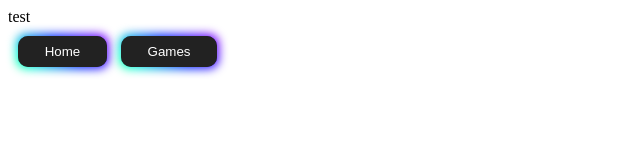
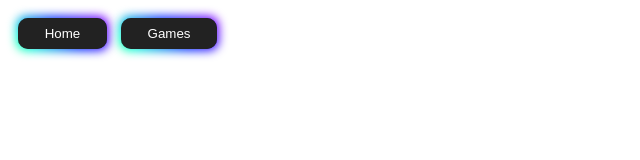
Before and after one commit to Kill3rtr0n/triplethreat, a plain HTML site: page html/index.html in a window 1280 px wide. Shown: the whole page, without its empty margins (0-640 px from the left). Drawn offline with Linux system fonts and the light colour scheme.

Commit message:
Update index.html

```diff
--- a/html/index.html
+++ b/html/index.html
@@ -1,6 +1,5 @@
 <!DOCTYPE html>
 <title>Home - Triple Threat</title>
-<label>test</label>
 <div style="padding: 10px;">
     <a href="./">
         <button class="button-style-1" style="margin-right: 15px;" role="button">Home</button>
```
